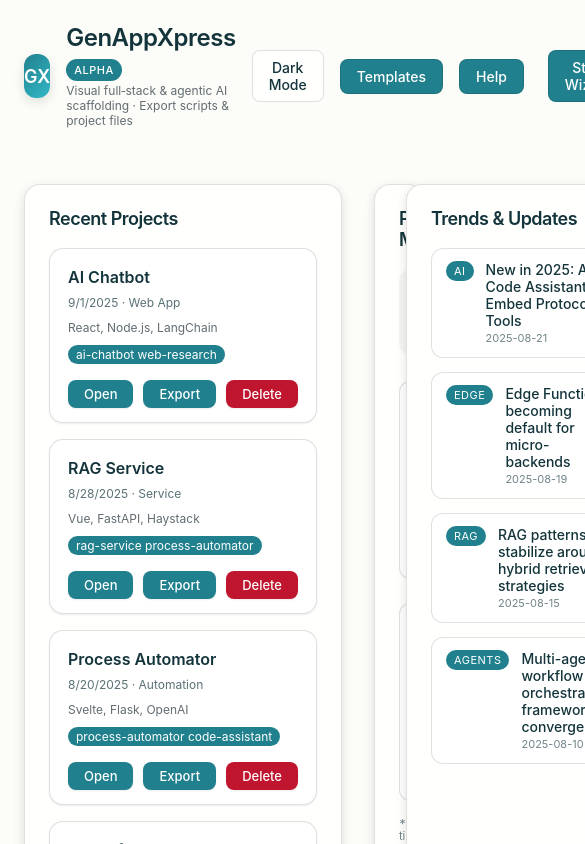
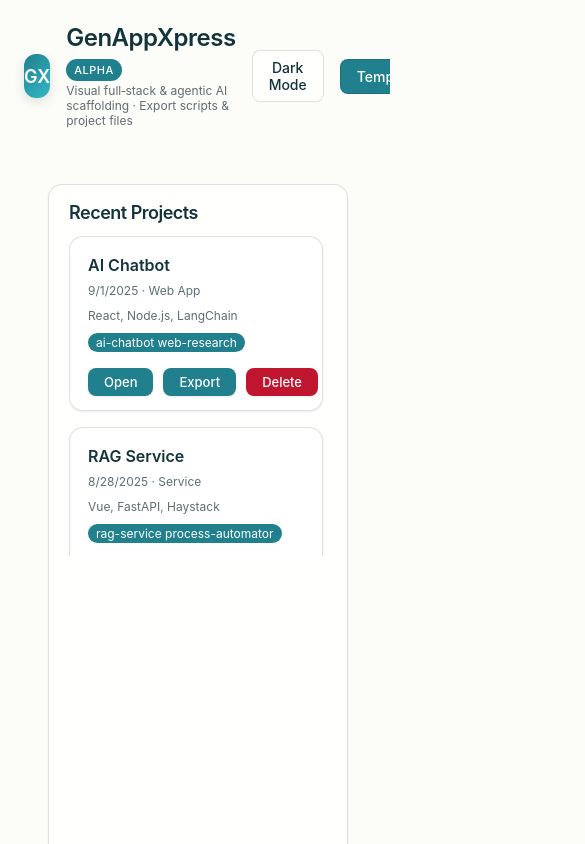
Before and after one commit to GaganGoswami/genappxpress-ai, a React (Vite) app: page / in a window 390 px wide. Shown: the top 844 px of the page, 585 px wide, since content can reach past the window. Built offline with nearby package versions, Linux system fonts and the light colour scheme.

Commit message:
feat: Update Dashboard layout to a three-column grid; enhance styling for better responsiveness and usability

```diff
--- a/src/components/Dashboard.jsx
+++ b/src/components/Dashboard.jsx
@@ -76,7 +76,7 @@ export default function Dashboard({ onOpenProject, onSelectTemplate }) {
 
   return (
     <div className="dashboard-root" aria-label="Dashboard Home">
-      <div className="dash-grid wide dash-grid-custom">
+      <div className="dash-grid dash-grid-threecol">
         <section className="panel recent-panel" aria-labelledby="recent-head">
           <div className="panel-header"><h2 id="recent-head">Recent Projects</h2></div>
           <div className="cards">
@@ -96,7 +96,7 @@ export default function Dashboard({ onOpenProject, onSelectTemplate }) {
             ))}
           </div>
         </section>
-        <div className="panel-group">
+        <div className="centercol-group">
           <section className="panel metrics-panel" aria-labelledby="metrics-head">
             <div className="panel-header"><h2 id="metrics-head">Productivity Matrix</h2></div>
             <div className="metrics-summary">
--- a/src/index.css
+++ b/src/index.css
@@ -12,6 +12,8 @@
 .metrics-panel, .templates-panel {
   width: 100%;
   min-width: 0;
+  box-sizing: border-box;
+  overflow: visible;
 }
 .chart-row.column {
   display: flex;
@@ -19,8 +21,38 @@
   gap: 24px;
 }
 .mini-chart {
-  width: 100%;
+  flex: 1;
+  background: var(--color-elevated);
+  border: 1px solid var(--color-border);
+  border-radius: 12px;
+  padding: 16px 18px;
+  display: flex;
+  align-items: center;
+  justify-content: center;
   min-width: 0;
+  overflow: auto;
+}
+@media (max-width: 1200px) {
+  .dash-grid-threecol {
+    grid-template-columns: 1fr 2fr 1fr;
+    max-width: 100vw;
+  }
+  .news-panel {
+    min-width: 240px;
+    max-width: 320px;
+    padding-right: 4px;
+  }
+  .mini-chart {
+    padding: 8px 4px;
+  }
+}
+@media (max-width: 980px) {
+  .dash-grid-threecol { grid-template-columns: 1fr; height: auto; }
+  html, body { overflow: auto; }
+  .news-panel { max-width: 100%; min-width: 0; padding-right: 0; }
+  .dashboard-root { height: auto; padding-bottom: 40px; }
+  .centercol-group { height: auto; }
+  .recent-panel .cards, .templates-panel .gallery, .news-list { max-height: 320px; }
 }
 /* CSS Design System for GenAppXpress */
 :root {
@@ -67,6 +99,20 @@
 }
 html,body {height:100%;}
 body {margin:0; font-family:var(--font-family-base); background:var(--color-background); color:var(--color-text); -webkit-font-smoothing:antialiased;}
+html, body { overflow: hidden; }
+/* Thin custom scrollbars for internal panels */
+.recent-panel .cards::-webkit-scrollbar,
+.templates-panel .gallery::-webkit-scrollbar,
+.news-list::-webkit-scrollbar { width: 8px; }
+.recent-panel .cards::-webkit-scrollbar-track,
+.templates-panel .gallery::-webkit-scrollbar-track,
+.news-list::-webkit-scrollbar-track { background: transparent; }
+.recent-panel .cards::-webkit-scrollbar-thumb,
+.templates-panel .gallery::-webkit-scrollbar-thumb,
+.news-list::-webkit-scrollbar-thumb { background: rgba(0,0,0,0.25); border-radius: 4px; }
+[data-color-scheme="dark"] .recent-panel .cards::-webkit-scrollbar-thumb,
+[data-color-scheme="dark"] .templates-panel .gallery::-webkit-scrollbar-thumb,
+[data-color-scheme="dark"] .news-list::-webkit-scrollbar-thumb { background: rgba(255,255,255,0.25); }
 .wizard-panels {position:relative;}
 .wizard-step {display:none;}
 .wizard-step.active {display:block;}
@@ -148,7 +194,13 @@ body {margin:0; font-family:var(--font-family-base); background:var(--color-back
 
 /* Dashboard */
 /* Dashboard full-width layout and modern cards */
-.dashboard-root { padding:32px 0 80px; max-width:100vw; }
+.dashboard-root {
+  padding: 32px 16px 0; /* add horizontal padding to keep content inset */
+  max-width: 100%;
+  height: 100vh;
+  overflow: hidden;
+  box-sizing: border-box;
+}
 .dash-grid.wide {
   display: grid;
   gap: 32px;
@@ -158,17 +210,74 @@ body {margin:0; font-family:var(--font-family-base); background:var(--color-back
   max-width: 1600px;
   margin: 0 auto;
 }
+
+.dash-grid-threecol {
+  display: grid;
+  gap: 20px;
+  grid-template-columns: minmax(300px, 1fr) minmax(560px, 1.9fr) minmax(300px, 1fr);
+  align-items: stretch;
+  width: 100%; /* was 100vw causing clipping */
+  max-width: 1500px; /* narrower to ensure full visibility on common screens */
+  margin: 0 auto;
+  box-sizing: border-box;
+  height: calc(100vh - 64px);
+  padding: 0 8px; /* slight inner padding to avoid edge cut */
+}
+
+.centercol-group {
+  display: flex;
+  flex-direction: column;
+  gap: 20px;
+  height: 100%;
+  min-height: 0; /* allow children to shrink */
+}
+
+.dash-grid-doubleleft {
+  grid-template-columns: 2.2fr 1fr;
+}
+
+.doubleleft-group {
+  display: flex;
+  flex-direction: column;
+  gap: 32px;
+}
+.metrics-panel, .templates-panel {
+  width: 100%;
+  min-width: 0;
+}
+/* Center column distribution: metrics takes fixed content height, templates fills remainder */
+.centercol-group .metrics-panel { flex: 0 0 auto; }
+.centercol-group .templates-panel { flex: 1 1 auto; min-height: 0; display: flex; flex-direction: column; }
+
+/* Scroll containment for long lists */
+.recent-panel .cards { overflow-y: auto; flex: 1 1 auto; min-height: 0; padding-right: 4px; }
+.templates-panel .gallery { overflow-y: auto; flex: 1 1 auto; min-height: 0; padding-right: 4px; }
+
+/* Ensure recent projects panel itself can stretch */
+.recent-panel { display: flex; flex-direction: column; min-height: 0; }
+.news-panel {
+  min-width: 300px;
+  max-width: 380px;
+  margin-left: auto;
+  display: flex;
+  flex-direction: column;
+  height: 100%;
+  padding-right: 4px;
+}
 .panel {
   background: var(--color-surface);
   border: 1px solid var(--color-border);
-  border-radius: 16px;
-  padding: 24px 24px 28px;
+  border-radius: 14px;
+  padding: 18px 20px 20px;
   display: flex;
   flex-direction: column;
-  gap: 18px;
+  gap: 12px;
   position: relative;
-  min-height: 320px;
-  box-shadow: var(--shadow-md);
+  min-height: 0;
+  box-shadow: var(--shadow-sm);
+  box-sizing: border-box;
+  height: auto;
+  overflow: hidden; /* clip internal overflow so dedicated scroll areas handle it */
 }
 .panel-header h2 { margin:0; font-size:18px; letter-spacing:-0.5px; }
 .cards { display: flex; flex-direction: column; gap: 16px; }
@@ -227,18 +336,19 @@ body {margin:0; font-family:var(--font-family-base); background:var(--color-back
   text-align: center;
 }
 [data-color-scheme="dark"] .metrics-summary > div { background: rgba(255,255,255,0.06); }
-.metrics-summary strong { font-size: 22px; line-height: 1; }
+.metrics-summary strong { font-size: 20px; line-height: 1; }
 .metrics-summary span { font-size: 12px; opacity: .75; }
 .chart-row { display: flex; gap: 18px; }
 .mini-chart {
   flex: 1;
   background: var(--color-elevated);
   border: 1px solid var(--color-border);
-  border-radius: 12px;
-  padding: 8px 10px;
+  border-radius: 10px;
+  padding: 10px 12px;
   display: flex;
   align-items: center;
   justify-content: center;
+  min-height: 140px;
 }
 .fine-print { font-size: 11px; opacity: .6; margin-top: -4px; }
 .gallery { display: flex; flex-wrap: wrap; gap: 10px; }
@@ -258,7 +368,17 @@ body {margin:0; font-family:var(--font-family-base); background:var(--color-back
 .template-chip.alt { background: rgba(33,128,141,0.12); border-color: var(--color-primary); color: var(--color-primary); }
 [data-color-scheme="dark"] .template-chip.alt { background: rgba(50,184,198,0.15); }
 .subhead { font-size: 13px; font-weight: 600; margin: 6px 0 2px; opacity: .75; }
-.news-list { list-style: none; margin: 0; padding: 0; display: flex; flex-direction: column; gap: 14px; }
+.news-list {
+  list-style: none;
+  margin: 0;
+  padding: 0 4px 0 0;
+  display: flex;
+  flex-direction: column;
+  gap: 12px;
+  overflow-y: auto;
+  flex: 1;
+  min-height: 0;
+}
 .news-item {
   display: flex;
   gap: 12px;
```
